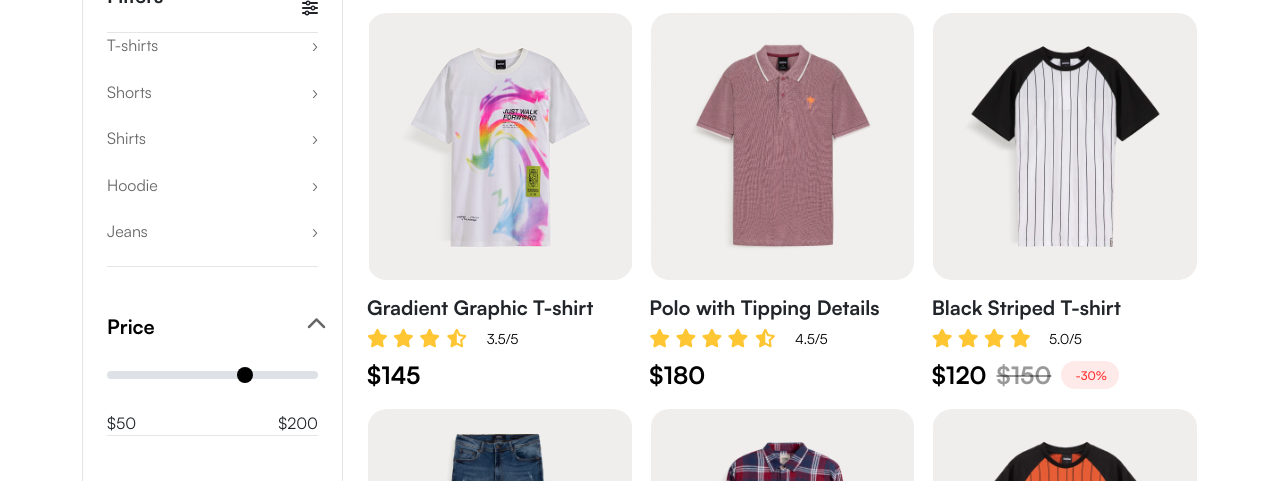
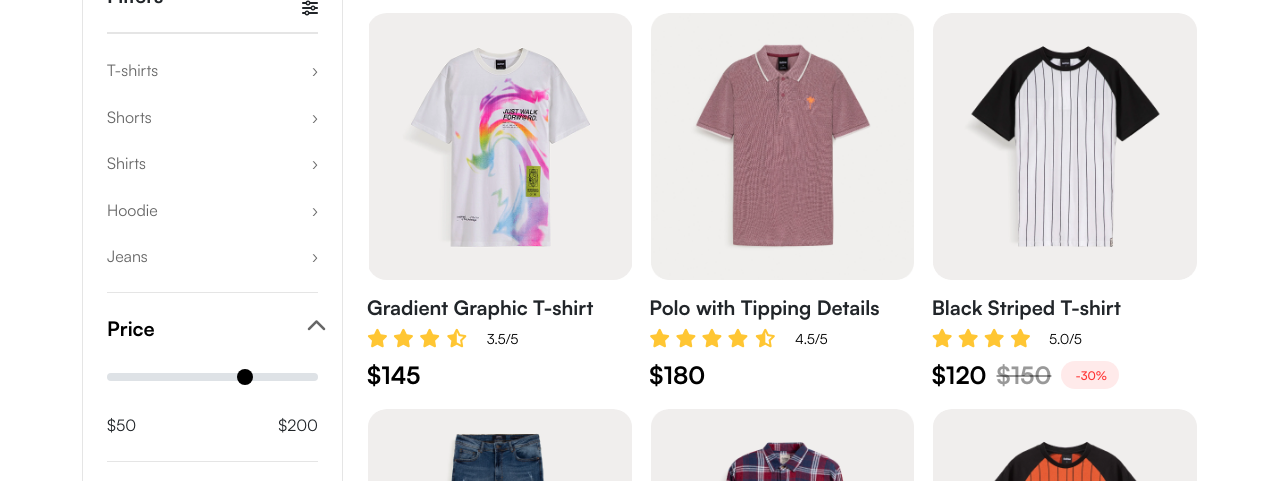
Before and after one commit to Shamma-Samiha/shop.co_ecommerce-website, a website: page category.html in a window 1280 px wide. Shown: the part 246-727 px from the top of the page. Drawn offline with Linux system fonts and the light colour scheme.

Commit message:
Added responsiveness to category page, fixed filter pane & other issues

```diff
--- a/scss/styles.scss
+++ b/scss/styles.scss
@@ -673,8 +673,9 @@ body {
 }
 
 .filter-section {
-  margin-bottom: 48px;
-  border-bottom: 1px solid #0000001A
+  border-top: 1px solid #0000001A;
+  margin-bottom: 24px;
+  padding-top:24px;
 }
 
 .filter-section input .form-range {
```
Also changed, not shown: css/styles.css.
